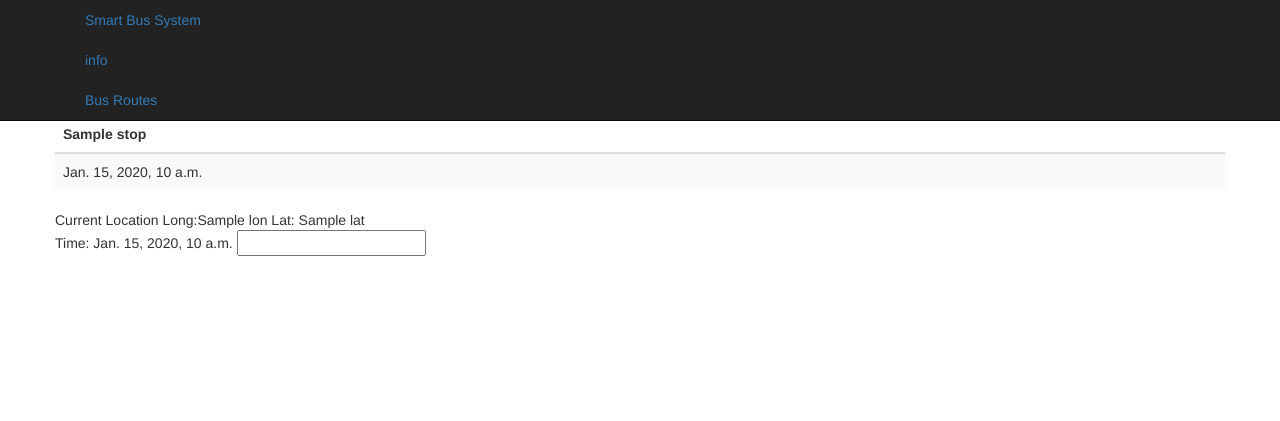
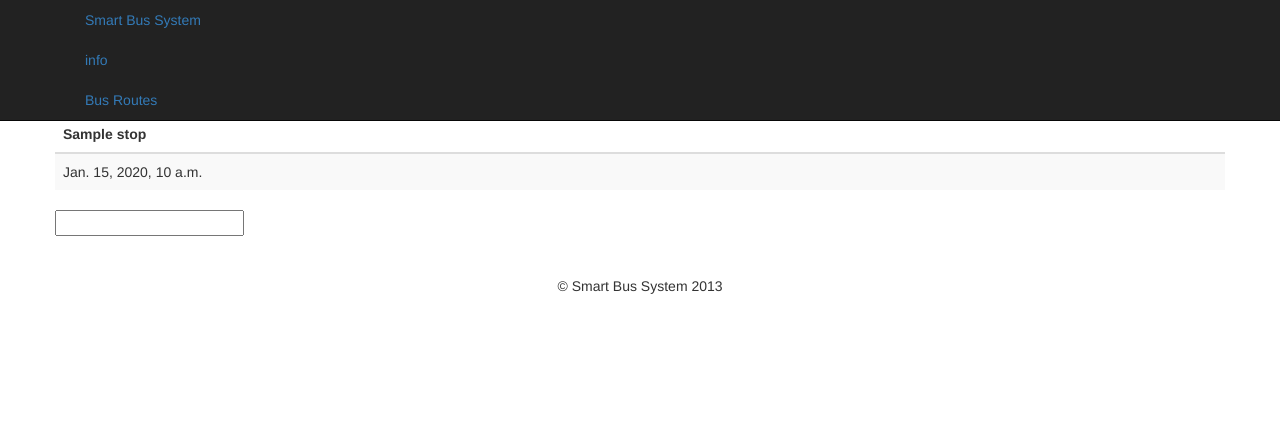
Before and after one commit to jcastor/smart_bus, a Django app: template bus_tracker/templates/bus_tracker/busroute_detail.html in a window 1280 px wide. Shown: the top 421 px of the page. Run offline with Django 3.2, Linux system fonts and the light colour scheme; the template is opened without the code that fills it: most values are stand-ins (such as "Sample title", 1, 10 or a date in 2020); form fields are guessed from the names that the template uses; some libraries are stand-ins or nearby versions.

Commit message:
added a footer, rearranged tables for route detail page

```diff
--- a/bus_tracker/templates/bus_tracker/base.html
+++ b/bus_tracker/templates/bus_tracker/base.html
@@ -35,5 +35,13 @@
 	{% block content %}{% endblock %}
 	</div>
   </div>
+  <br/>
+  <div id="footer">
+	<div class="container" style="text-align: center">
+	<p class="muted credit">
+		<br/>&copy; Smart Bus System 2013
+	</p>
+	</div>
+</div>
   </body>
 </html>
--- a/bus_tracker/templates/bus_tracker/busroute_detail.html
+++ b/bus_tracker/templates/bus_tracker/busroute_detail.html
@@ -3,7 +3,13 @@
 {% block content %}
 <h3>BusRoute - {{busroute.number}}</h3>
 
+
+
+
+<div class="container">
+	<div class="row">
 		{% for stop in busroute.busstop_set.all %}
+			<div class="span3">
 				<table class="table table-striped">
 				<thead>
 					<tr>
@@ -18,18 +24,27 @@
 				{% endfor %}
 				</tbody>
 				</table>
+			</div>
 		{% endfor %}
+	</div>
+</div>
+<div class="container">
+	<div class="row">
+		<div class="span3">
+		</div>
+		<div class="span3">
+			{{form.map}}
+		</div>
+		<div class="span3">
+		</div>
 
-Current Location Long:{{ busroute.bus_set.all.0.buslocation.lon }} Lat: {{ busroute.bus_set.all.0.buslocation.lat }}<br/>
-Time:  {{busroute.bus_set.all.0.buslocation.time}}
-
-{{form.map}}
-{{form.media.js}}
+	</div>
+</div>
 <script type="text/javascript">
     window.myobj = {
         markerOver: function() { this.openInfoWindow(); },
         markerOut: function() { this.closeInfoWindow(); }
     };
 </script>
-
+{{form.media.js}}
 {% endblock %}
```
Lines whose indentation alone changed are shown as unchanged.
